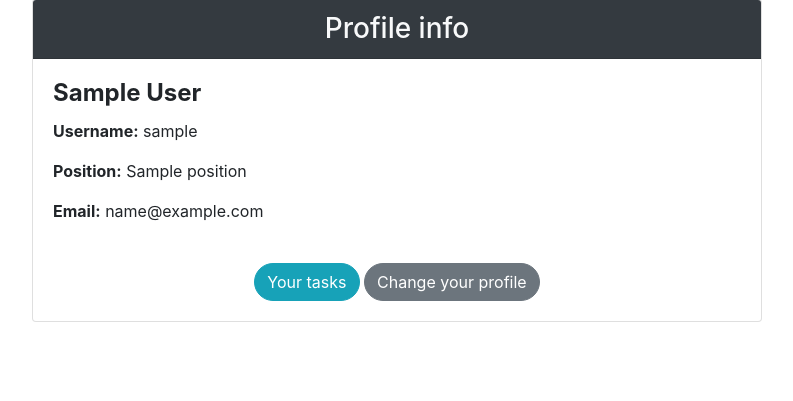
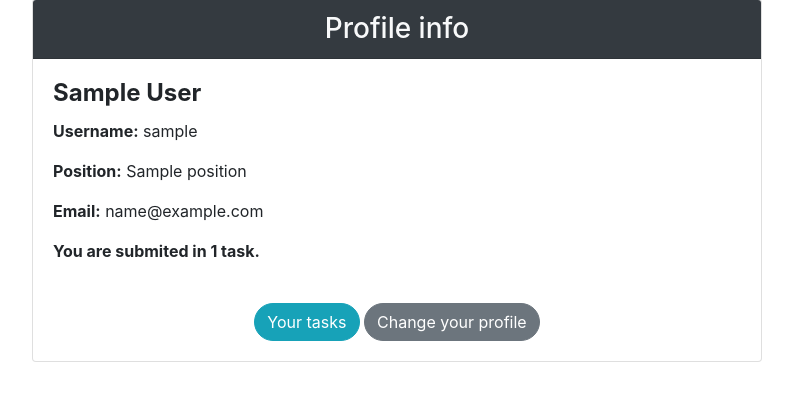
Before and after one commit to DanSheremeta/task-manager, a Django app: page /profile/1/ in a window 1280 px wide. Shown: the part 121-522 px from the top of the page, without its empty margins (243-1036 px from the left). Run offline with Django 5.2, Linux system fonts and the light colour scheme; a user stored in the database is signed in; tables that the repository leaves empty hold one stand-in row (values such as "Sample post").

Commit message:
add task counter in worker profile

```diff
--- a/tasks/views.py
+++ b/tasks/views.py
@@ -40,6 +40,22 @@ class TaskListView(LoginRequiredMixin, generic.ListView):
             )
 
 
+class TaskUpdateView(LoginRequiredMixin, generic.UpdateView):
+    model = Task
+    form_class = TaskForm
+
+    def get_success_url(self):
+        return reverse_lazy(
+            "tasks:task-detail",
+            kwargs={"pk": self.kwargs["pk"]}
+        )
+
+
+class TaskDeleteView(LoginRequiredMixin, generic.DeleteView):
+    model = Task
+    success_url = reverse_lazy("tasks:task-list")
+
+
 class WorkerTaskListView(LoginRequiredMixin, generic.ListView):
     model = Task
     context_object_name = "task_list"
@@ -79,26 +95,19 @@ class WorkerUpdateView(LoginRequiredMixin, generic.UpdateView):
 class TaskDetailView(LoginRequiredMixin, generic.DetailView):
     model = Task
 
+    def get_context_data(self, *, object_list=None, **kwargs):
+        context = super(TaskDetailView, self).get_context_data(**kwargs)
+        _id = self.request.user.id
+        context["to_do"] = Task.objects.all()
+        context["in_progress"] = Task.objects.filter(status="in_progress")
+        context["reviewing"] = Task.objects.filter(status="reviewing")
+        context["completed"] = Task.objects.filter(status="completed")
+        return context
+
 
 class TaskCreateView(LoginRequiredMixin, generic.CreateView):
     model = Task
     form_class = TaskForm
-    success_url = reverse_lazy("tasks:task-list")
-
-
-class TaskUpdateView(LoginRequiredMixin, generic.UpdateView):
-    model = Task
-    form_class = TaskForm
-
-    def get_success_url(self):
-        return reverse_lazy(
-            "tasks:task-detail",
-            kwargs={"pk": self.kwargs["pk"]}
-        )
-
-
-class TaskDeleteView(LoginRequiredMixin, generic.DeleteView):
-    model = Task
     success_url = reverse_lazy("tasks:task-list")
 
 
--- a/templates/tasks/worker_detail.html
+++ b/templates/tasks/worker_detail.html
@@ -17,6 +17,7 @@
                     <p class="card-text"><strong>Username:</strong> {{ worker.username }}</p>
                     <p class="card-text"><strong>Position:</strong> {{ worker.position.name }}</p>
                     <p class="card-text"><strong>Email:</strong> {{ worker.email }}</p>
+                    <p class="card-text"><strong>You are submited in {{ worker.tasks.count }} task{{ worker.tasks.count|pluralize }}.</strong></p>
                 </div>
                 <div class="card-body m-auto">
                     <a href="{% url 'tasks:worker-task-list' %}" class="btn btn-info rounded-pill">Your tasks</a>
```
